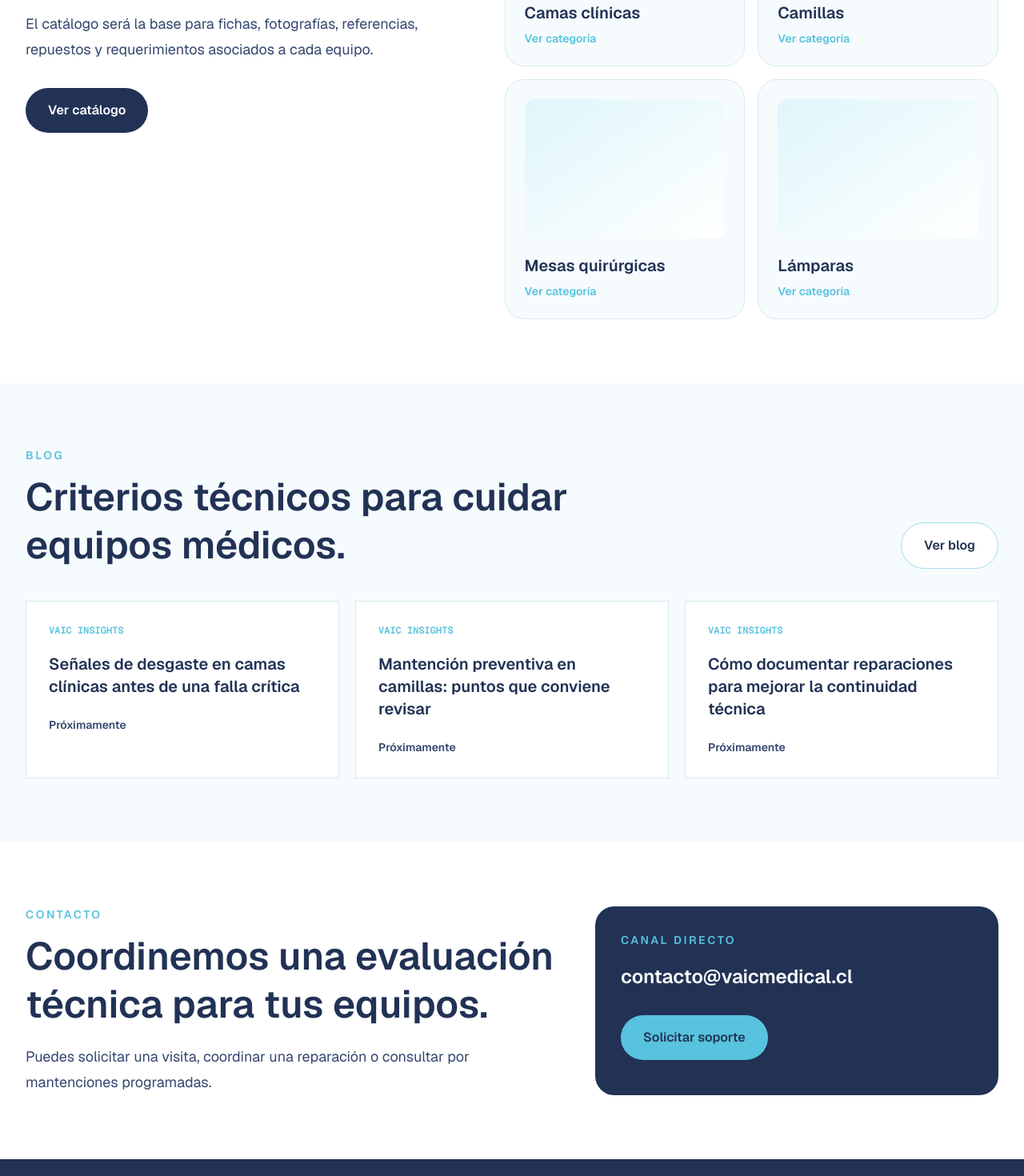
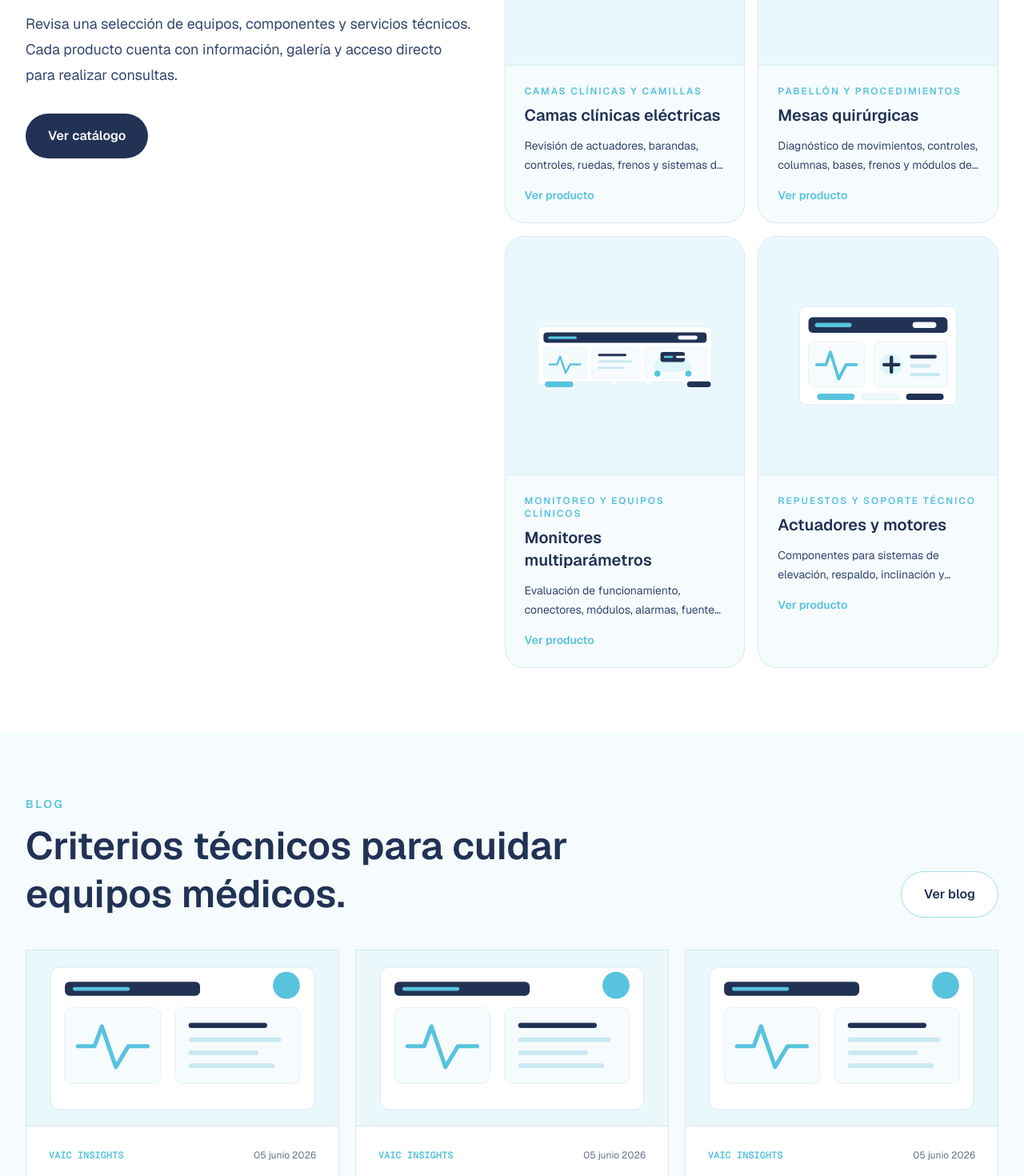
Before and after one commit to marceloparra1234-afk/vaicmedical-web, a Next.js app: page / in a window 1280 px wide. Shown: the part 2760-4230 px from the top of the page at 80% size. Built offline with nearby package versions, Linux system fonts and the light colour scheme.

Commit message:
Connect homepage to catalog and blog content

```diff
--- a/app/page.tsx
+++ b/app/page.tsx
@@ -1,24 +1,13 @@
 import Image from "next/image";
 import Link from "next/link";
+import { blogPosts } from "@/data/blog-posts";
+import { getFeaturedCatalogProducts } from "@/data/catalog-products";
 
 const workflow = [
   ["Solicitud", "Recibimos el requerimiento y clasificamos la criticidad."],
   ["Diagnóstico", "Evaluamos la falla, el estado del equipo y sus condiciones de uso."],
   ["Reparación", "Ejecutamos mantención o reparación con criterio técnico."],
   ["Informe", "Documentamos el trabajo realizado y las recomendaciones."],
-];
-
-const catalogItems = [
-  "Camas clínicas",
-  "Camillas",
-  "Mesas quirúrgicas",
-  "Lámparas",
-];
-
-const posts = [
-  "Señales de desgaste en camas clínicas antes de una falla crítica",
-  "Mantención preventiva en camillas: puntos que conviene revisar",
-  "Cómo documentar reparaciones para mejorar la continuidad técnica",
 ];
 
 function SectionLabel({ children }: { children: React.ReactNode }) {
@@ -30,6 +19,9 @@ function SectionLabel({ children }: { children: React.ReactNode }) {
 }
 
 export default function Home() {
+  const featuredProducts = getFeaturedCatalogProducts().slice(0, 4);
+  const latestPosts = blogPosts.slice(0, 3);
+
   return (
     <main>
       <section className="w-full border-b border-[#d7e9ef] bg-white">
@@ -177,8 +169,9 @@ export default function Home() {
               Categorías para ordenar equipos, repuestos y solicitudes técnicas.
             </h2>
             <p className="mt-5 max-w-2xl text-lg leading-8 text-[#34466f]">
-              El catálogo será la base para fichas, fotografías, referencias,
-              repuestos y requerimientos asociados a cada equipo.
+              Revisa una selección de equipos, componentes y servicios
+              técnicos. Cada producto cuenta con información, galería y acceso
+              directo para realizar consultas.
             </p>
             <Link
               className="mt-8 inline-flex rounded-full bg-[#213255] px-7 py-4 font-semibold text-white transition hover:bg-[#34466f]"
@@ -188,17 +181,33 @@ export default function Home() {
             </Link>
           </div>
           <div className="grid gap-4 sm:grid-cols-2">
-            {catalogItems.map((item) => (
+            {featuredProducts.map((product) => (
               <Link
-                className="group flex aspect-square flex-col justify-between rounded-3xl border border-[#d7e9ef] bg-[#f6fbfd] p-6 transition hover:border-[#58c3de] hover:bg-white"
-                href="/catalogo"
-                key={item}
+                className="group overflow-hidden rounded-3xl border border-[#d7e9ef] bg-[#f6fbfd] transition hover:-translate-y-1 hover:border-[#58c3de] hover:bg-white hover:shadow-lg"
+                href={`/catalogo/${product.slug}`}
+                key={product.slug}
               >
-                <div className="flex-1 rounded-xl bg-gradient-to-br from-[#dff6fb] to-white" />
-                <div className="pt-5">
-                  <h3 className="text-xl font-semibold">{item}</h3>
-                  <p className="mt-2 text-sm font-semibold text-[#58c3de]">
-                    Ver categoría
+                <div className="relative aspect-square border-b border-[#d7e9ef] bg-[#eaf8fc]">
+                  <Image
+                    alt={product.name}
+                    className="object-contain p-7 transition duration-300 group-hover:scale-105"
+                    fill
+                    sizes="(max-width: 640px) 100vw, 320px"
+                    src={product.image}
+                  />
+                </div>
+                <div className="p-6">
+                  <p className="text-xs font-semibold uppercase tracking-[0.16em] text-[#58c3de]">
+                    {product.lineName}
+                  </p>
+                  <h3 className="mt-2 text-xl font-semibold text-[#213255]">
+                    {product.name}
+                  </h3>
+                  <p className="mt-3 line-clamp-2 text-sm leading-6 text-[#34466f]">
+                    {product.description}
+                  </p>
+                  <p className="mt-4 text-sm font-semibold text-[#58c3de]">
+                    Ver producto
                   </p>
                 </div>
               </Link>
@@ -224,16 +233,39 @@ export default function Home() {
             </Link>
           </div>
           <div className="mt-10 grid gap-5 md:grid-cols-3">
-            {posts.map((post) => (
-              <article className="border border-[#d7e9ef] bg-white p-7" key={post}>
-                <p className="font-mono text-xs font-semibold text-[#58c3de]">
-                  VAIC INSIGHTS
-                </p>
-                <h3 className="mt-5 text-xl font-semibold leading-7">{post}</h3>
-                <p className="mt-6 text-sm font-semibold text-[#34466f]">
-                  Próximamente
-                </p>
-              </article>
+            {latestPosts.map((post) => (
+              <Link
+                className="group overflow-hidden border border-[#d7e9ef] bg-white transition hover:-translate-y-1 hover:border-[#58c3de] hover:shadow-lg"
+                href={`/blog/${post.slug}`}
+                key={post.slug}
+              >
+                <div className="relative aspect-[16/9] border-b border-[#d7e9ef] bg-[#eaf8fc]">
+                  <Image
+                    alt={post.title}
+                    className="object-cover transition duration-300 group-hover:scale-105"
+                    fill
+                    sizes="(max-width: 768px) 100vw, 33vw"
+                    src={post.image}
+                  />
+                </div>
+                <article className="p-7">
+                  <div className="flex flex-wrap items-center justify-between gap-2">
+                    <p className="font-mono text-xs font-semibold text-[#58c3de]">
+                      VAIC INSIGHTS
+                    </p>
+                    <time className="text-xs text-[#667085]">{post.date}</time>
+                  </div>
+                  <h3 className="mt-5 text-xl font-semibold leading-7 text-[#213255]">
+                    {post.title}
+                  </h3>
+                  <p className="mt-4 line-clamp-3 text-sm leading-6 text-[#34466f]">
+                    {post.excerpt}
+                  </p>
+                  <p className="mt-6 text-sm font-semibold text-[#58c3de]">
+                    Leer artículo
+                  </p>
+                </article>
+              </Link>
             ))}
           </div>
         </div>
--- a/data/catalog-products.ts
+++ b/data/catalog-products.ts
@@ -6,6 +6,7 @@ export type CatalogDocument = {
 export type CatalogProduct = {
   slug: string;
   name: string;
+  featured?: boolean;
   type: string;
   description: string;
   longDescription: string;
@@ -53,6 +54,7 @@ export const catalogLines: CatalogLine[] = [
       {
         slug: "camas-clinicas-electricas",
         name: "Camas clínicas eléctricas",
+        featured: true,
         type: "Equipo clínico",
         description:
           "Revisión de actuadores, barandas, controles, ruedas, frenos y sistemas de elevación.",
@@ -111,6 +113,7 @@ export const catalogLines: CatalogLine[] = [
       {
         slug: "mesas-quirurgicas",
         name: "Mesas quirúrgicas",
+        featured: true,
         type: "Pabellón",
         description:
           "Diagnóstico de movimientos, controles, columnas, bases, frenos y módulos de operación.",
@@ -169,6 +172,7 @@ export const catalogLines: CatalogLine[] = [
       {
         slug: "monitores-multiparametros",
         name: "Monitores multiparámetros",
+        featured: true,
         type: "Monitoreo",
         description:
           "Evaluación de funcionamiento, conectores, módulos, alarmas, fuentes y accesorios.",
@@ -227,6 +231,7 @@ export const catalogLines: CatalogLine[] = [
       {
         slug: "actuadores-y-motores",
         name: "Actuadores y motores",
+        featured: true,
         type: "Repuesto",
         description:
           "Componentes para sistemas de elevación, respaldo, inclinación y ajuste de equipos.",
@@ -284,3 +289,11 @@ export function findCatalogProduct(slug: string) {
 
   return null;
 }
+
+export function getFeaturedCatalogProducts() {
+  return catalogLines.flatMap((line) =>
+    line.products
+      .filter((product) => product.featured)
+      .map((product) => ({ ...product, lineName: line.name })),
+  );
+}
```
